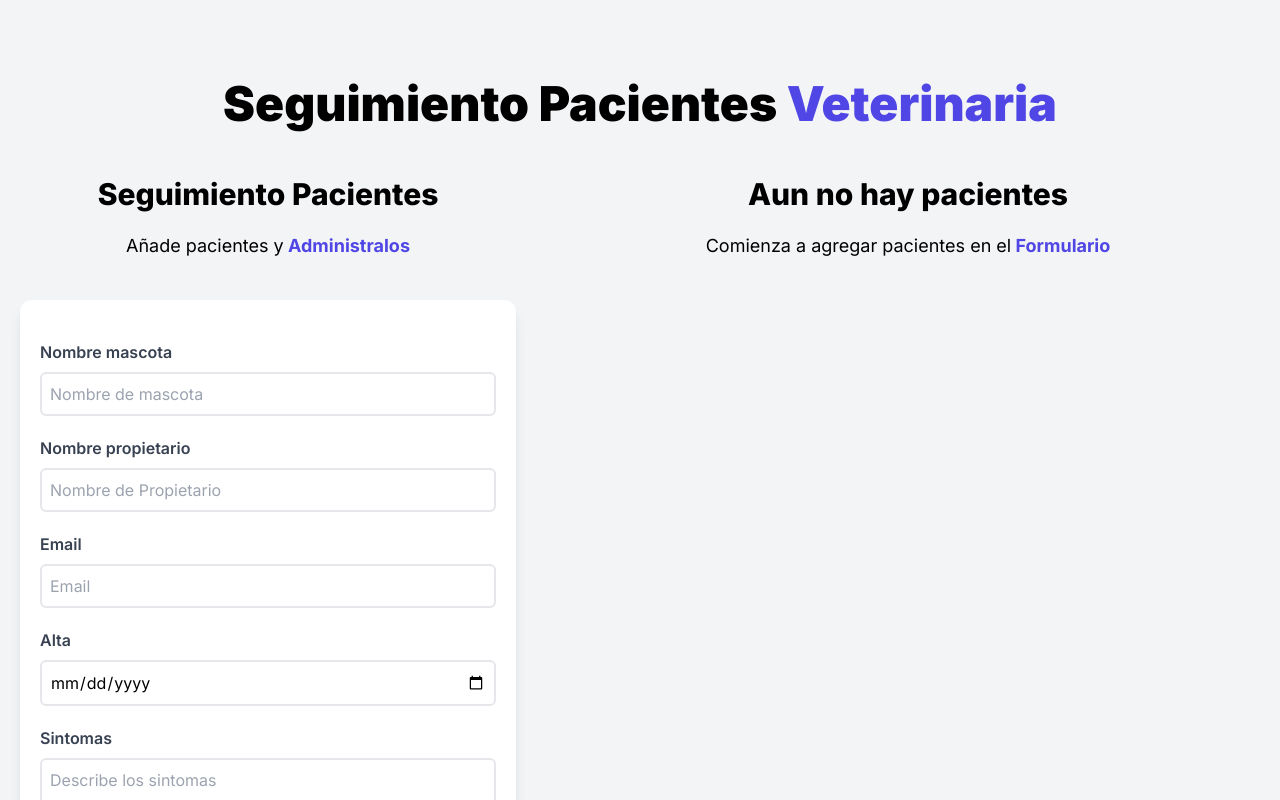
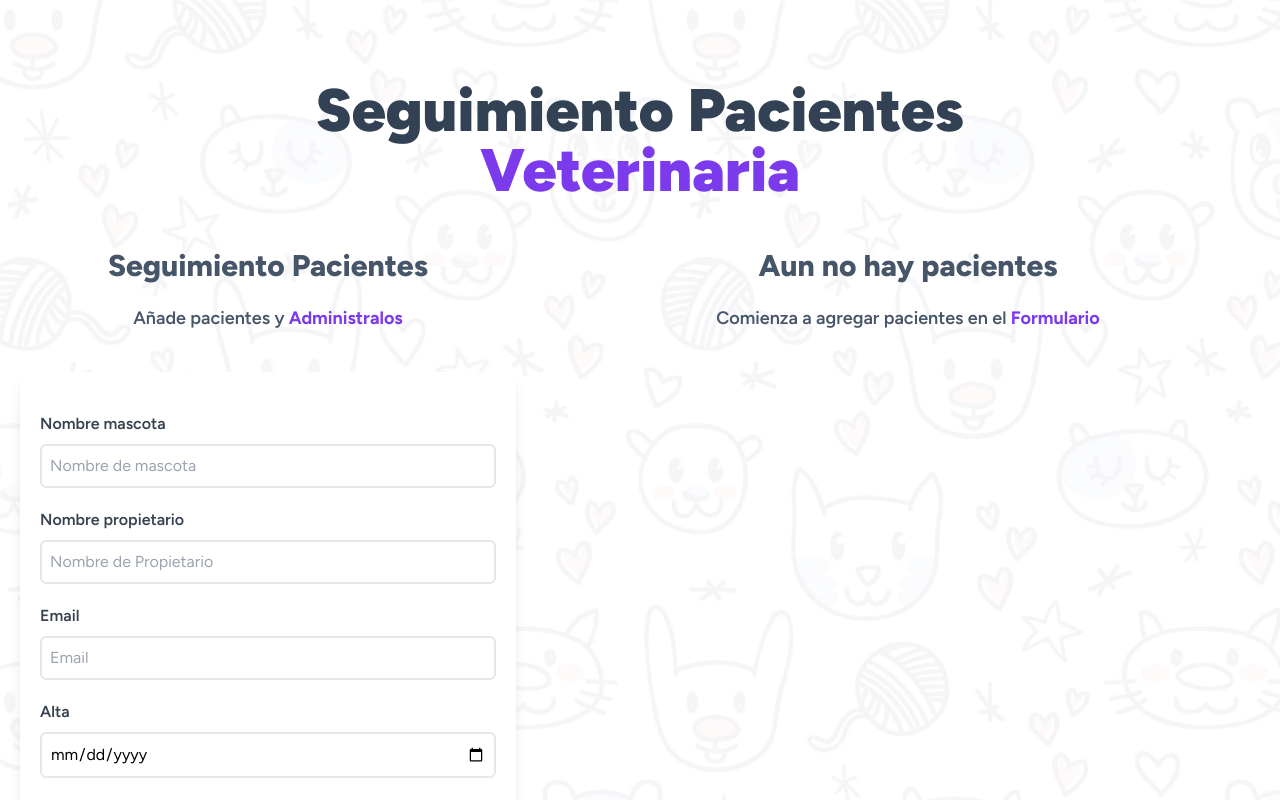
Before and after one commit to jairpss/practica-react-citas-vet, a React (Vite) app: page / in a window 1280 px wide. Shown: the top 800 px of the page. Built offline with nearby package versions, Linux system fonts and the light colour scheme.

Commit message:
all app done ready to deploy

```diff
--- a/index.html
+++ b/index.html
@@ -6,10 +6,11 @@
     <link rel="preconnect" href="https://fonts.googleapis.com">
     <link rel="preconnect" href="https://fonts.gstatic.com" crossorigin>
     <link href="https://fonts.googleapis.com/css2?family=Inter:wght@400;500;600;700;800;900&display=swap" rel="stylesheet">
+    <link href="https://fonts.googleapis.com/css2?family=Figtree:wght@400;500;600;700;800;900&display=swap" rel="stylesheet">
     <meta name="viewport" content="width=device-width, initial-scale=1.0" />
     <title>Citas Veterinario</title>
   </head>
-  <body class="bg-gray-100 h-screen font-inter">
+  <body class="bg-gray-100 h-screen font-figtree bg-[url('./src/img/bg-animals.png')] lg:bg-no-repeat bg-cover">
     <div id="root"></div>
     <script type="module" src="/src/main.jsx"></script>
   </body>
--- a/src/App.jsx
+++ b/src/App.jsx
@@ -4,16 +4,16 @@ import Formulario from './components/Formulario'
 import ListadoPacientes from './components/ListadoPacientes'
 
 function App() {
-  const [pacientes, setPacientes] = useState([])
+  const [pacientes, setPacientes] = useState(JSON.parse(localStorage.getItem('pacientes')) ?? [])
   const [paciente, setPaciente] = useState({})
 
-  useEffect(() => {
-    const obtenerLS = () => {
-      const pacientesLS = JSON.parse(localStorage.getItem('pacientes')) ?? []
-      setPacientes(pacientesLS)
-    }
-    obtenerLS()
-  }, [])
+  // useEffect(() => {
+  //   const obtenerLS = () => {
+  //     const pacientesLS =
+  //     setPacientes(pacientesLS)
+  //   }
+  //   obtenerLS()
+  // }, [])
 
   useEffect(() =>{
     localStorage.setItem('pacientes', JSON.stringify(pacientes))
--- a/src/components/Error.jsx
+++ b/src/components/Error.jsx
@@ -1,6 +1,6 @@
 const Error = ({children}) => {
   return (
-    <div className="text-white bg-rose-500 text-center p-3 font-semibold mb-3 rounded-md">
+    <div className="text-white bg-pink-500 text-center p-3 font-semibold mb-3 rounded-md">
         {children}
     </div>
   )
--- a/src/components/Formulario.jsx
+++ b/src/components/Formulario.jsx
@@ -70,10 +70,10 @@ const Formulario = ({pacientes, setPacientes, paciente, setPaciente}) => {
 
   return (
     <div className="md:w-1/2 lg:w-2/5 mx-5">
-        <h2 className="font-extrabold text-3xl text-center">Seguimiento Pacientes</h2>
-        <p className="text-lg mt-5 text-center mb-10">
+        <h2 className="font-extrabold text-3xl text-center text-slate-600 font-figtree">Seguimiento Pacientes</h2>
+        <p className="text-lg mt-5 text-center mb-10 text-slate-600 font-semibold">
             Añade pacientes y
-            <span className="text-indigo-600 font-bold"> Administralos</span>
+            <span className="text-violet-600 font-bold"> Administralos</span>
         </p>
 
         <form onSubmit={handleSubmit} className="bg-white shadow-lg rounded-xl py-10 px-5 mb-10">
@@ -140,7 +140,7 @@ const Formulario = ({pacientes, setPacientes, paciente, setPaciente}) => {
 
             <input
               type="submit"
-              className="bg-indigo-600 w-full p-3 rounded-md text-white font-semibold hover:bg-indigo-500 cursor-pointer transition-all"
+              className="bg-violet-600 w-full p-3 rounded-md text-white font-semibold hover:bg-violet-500 cursor-pointer transition-all"
               value={ paciente.id ? 'Editar Paciente' : 'Agregar Paciente' }
             />
 
--- a/src/components/Header.jsx
+++ b/src/components/Header.jsx
@@ -3,9 +3,9 @@ import React from 'react'
 const Header = () => {
   return (
     <>
-        <h1 className="font-black text-5xl text-center md:w-2/3 mx-auto">
+        <h1 className="font-black text-slate-700 text-6xl text-center md:w-2/3 mx-auto font-figtree">
             Seguimiento Pacientes
-            <span className="text-indigo-600"> Veterinaria</span>
+            <span className="text-violet-600"> Veterinaria</span>
         </h1>
     </>
   )
--- a/src/components/ListadoPacientes.jsx
+++ b/src/components/ListadoPacientes.jsx
@@ -7,10 +7,10 @@ const ListadoPacientes = ({pacientes, setPaciente, eliminarPaciente}) => {
     <div className="md:w-1/2 lg:w-3/5 md:h-screen overflow-y-scroll">
         {pacientes && pacientes.length ? (
           <>
-            <h2 className="font-extrabold text-3xl text-center">Listado Pacientes</h2>
-            <p className="text-lg mt-5 text-center mb-10">
+            <h2 className="font-extrabold text-3xl text-center text-slate-600 font-figtree">Listado Pacientes</h2>
+            <p className="text-lg mt-5 text-center mb-10 text-slate-600 font-semibold">
                 Administra tus
-                <span className="text-indigo-600 font-bold"> Pacientes y Citas</span>
+                <span className="text-violet-600 font-bold"> Pacientes y Citas</span>
             </p>
             { pacientes.map(paciente => (
               <Paciente
@@ -23,10 +23,10 @@ const ListadoPacientes = ({pacientes, setPaciente, eliminarPaciente}) => {
           </>
         ) : (
           <>
-            <h2 className="font-extrabold text-3xl text-center">Aun no hay pacientes</h2>
-            <p className="text-lg mt-5 text-center mb-10">
+            <h2 className="font-extrabold text-3xl text-center text-slate-600">Aun no hay pacientes</h2>
+            <p className="text-lg mt-5 text-center mb-10 text-slate-600 font-semibold">
                   Comienza a agregar pacientes en el
-                  <span className="text-indigo-600 font-bold"> Formulario</span>
+                  <span className="text-violet-600 font-bold"> Formulario</span>
               </p>
           </>
         )}
--- a/src/components/Paciente.jsx
+++ b/src/components/Paciente.jsx
@@ -13,31 +13,31 @@ const Paciente = ({paciente, setPaciente, eliminarPaciente}) => {
 
   return (
     <div className="mx-5 my-3 bg-white shadow-lg px-5 py-10 rounded-xl">
-            <p className="text-gray-700 font-bold">Nombre mascota:
+            <p className="text-slate-700 font-bold mb-1">Nombre mascota:
                 <span className="font-medium text-gray-500"> {nombre}</span>
             </p>
-            <p className="text-gray-700 font-bold">Propietario:
+            <p className="text-slate-700 font-bold mb-1">Propietario:
                 <span className="font-medium text-gray-500"> {propietario}</span>
             </p>
-            <p className="text-gray-700 font-bold">Email:
+            <p className="text-slate-700 font-bold mb-1">Email:
                 <span className="font-medium text-gray-500"> {email}</span>
             </p>
-            <p className="text-gray-700 font-bold">Fecha de Alta:
+            <p className="text-slate-700 font-bold mb-1">Fecha de Alta:
                 <span className="font-medium text-gray-500"> {fecha}</span>
             </p>
-            <p className="text-gray-700 font-bold">Sintomas:
+            <p className="text-slate-700 font-bold">Sintomas:
                 <span className="font-medium text-gray-500"> {sintomas}</span>
             </p>
             <div className="flex justify-end mt-10">
                 <button
                     type="button"
-                    className="py-2 px-6 bg-indigo-600 hover:bg-indigo-500 text-white font-semibold rounded-md"
+                    className="py-2 px-6 bg-violet-500 hover:bg-violet-600 text-white font-semibold rounded-md transition-all"
                     onClick={() => setPaciente(paciente)}
                 >Editar
                 </button>
                 <button
                     type="button"
-                    className="py-2 px-6 ml-3 bg-rose-500 hover:bg-rose-600 text-white font-semibold rounded-md"
+                    className="py-2 px-6 ml-3 bg-pink-500 hover:bg-pink-600 text-white font-semibold rounded-md transition-all"
                     onClick={hadleEliminar}
                 >Eliminar
                 </button>
--- a/tailwind.config.cjs
+++ b/tailwind.config.cjs
@@ -4,7 +4,8 @@ module.exports = {
   theme: {
     extend: {
       fontFamily: {
-        'inter': ['Inter', 'sans-serif']
+        'inter': ['Inter', 'sans-serif'],
+        'figtree': ['Figtree', 'sans-serif']
       },
     },
   },
```
Also changed, not shown: src/img/bg-animals.png (added), 1 other file (tests, documents, lock files or other folders).
